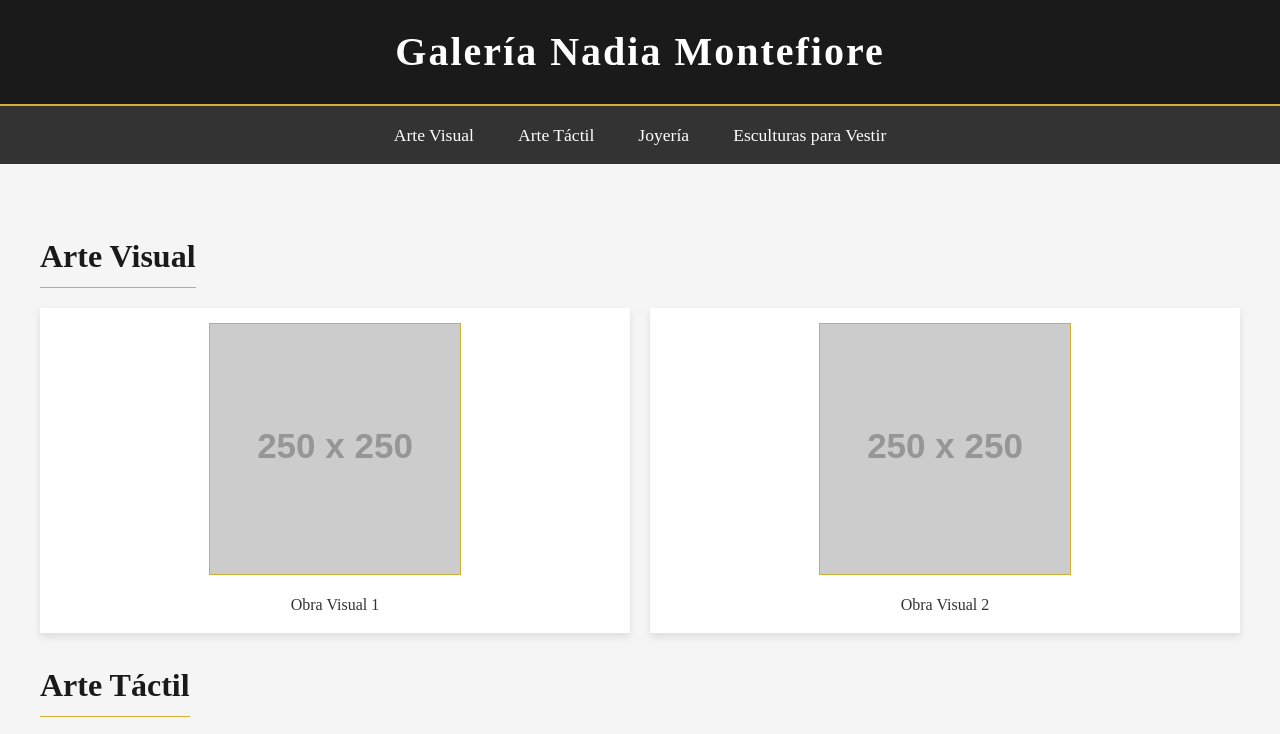
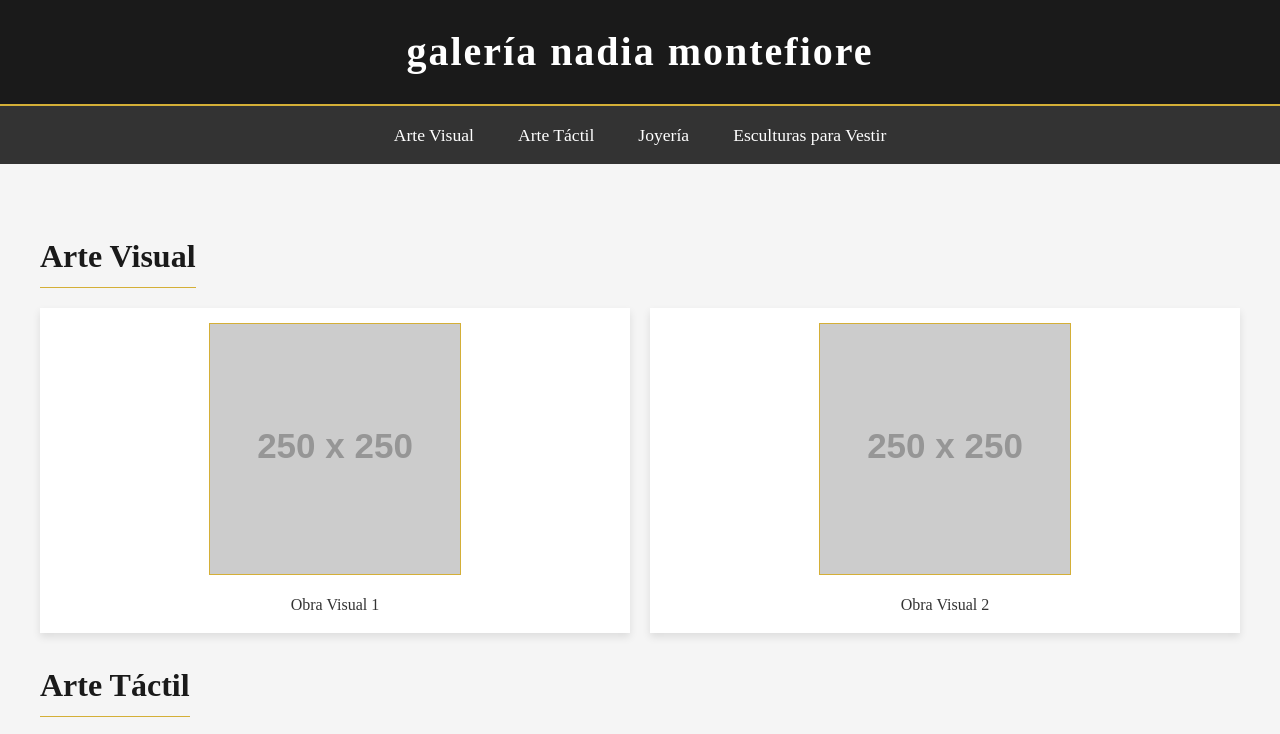
Before and after one commit to nadia-montefiore/website, a plain HTML site: page index.html in a window 1280 px wide. Shown: the top 734 px of the page. Drawn offline with Linux system fonts and the light colour scheme; placeholder pictures from the web are drawn by us.

Commit message:
Update index.html

```diff
--- a/index.html
+++ b/index.html
@@ -130,7 +130,7 @@
 <body>
     <!-- Encabezado -->
     <header>
-        <h1>Galería Nadia Montefiore</h1>
+        <h1>galería nadia montefiore</h1>
     </header>
 
     <!-- Navegación -->
```
